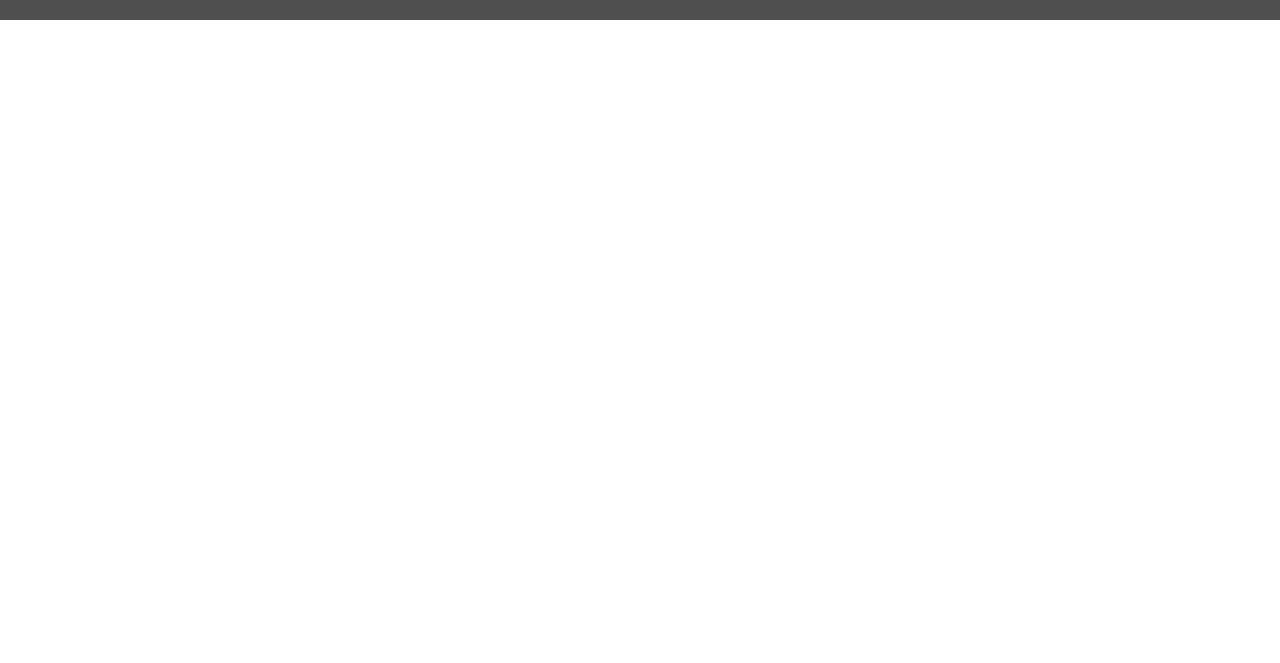
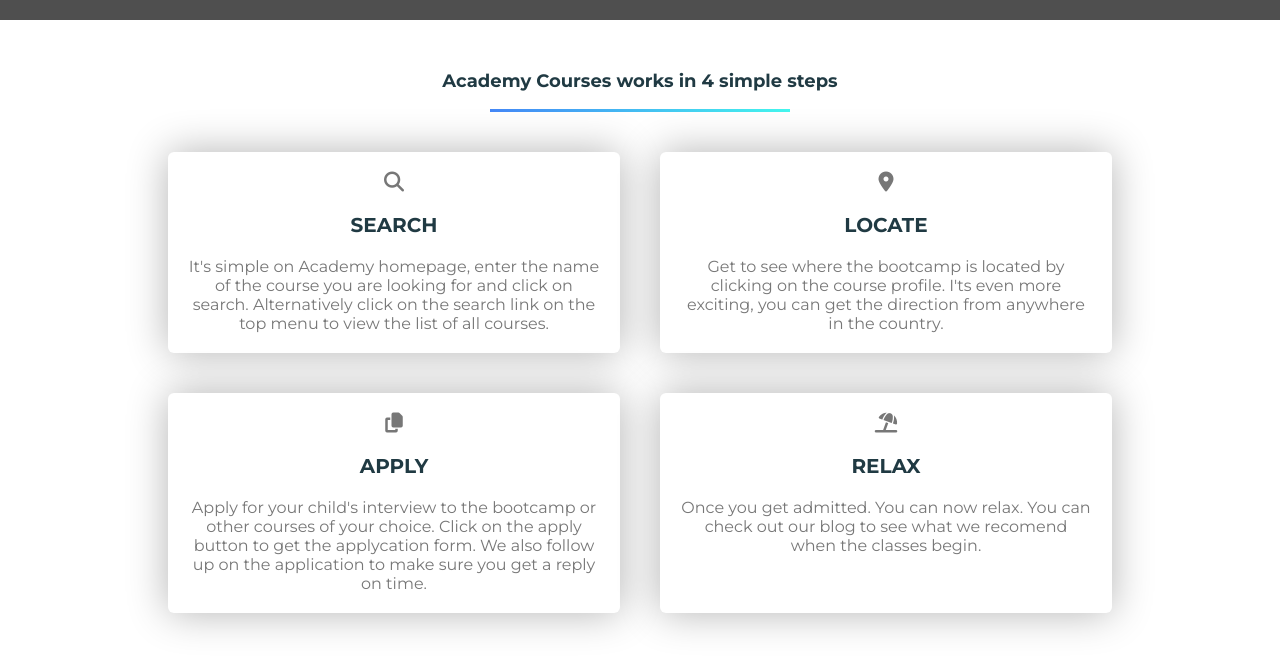
Before and after one commit to Ceci007/HTML-CSS-Capstone-Project, a website: page index.html in a window 1280 px wide. Shown: the part 780-1443 px from the top of the page. Before the commit the page ends 800 px from the top, so only its background shows below. Drawn offline with Linux system fonts and the light colour scheme; grey boxes are pictures that could not be loaded.

Commit message:
add steps section

```diff
--- a/index.html
+++ b/index.html
@@ -68,14 +68,39 @@
                 </div>
             </header>
         </div>
-        <!--
-            <form action="#" class="search">
-                <input type="text" class="search__input" placeholder="Search hotels" />
-                <button class="search__button">
+        <!-- Steps Section -->
+        <section class="steps">
+            <h3 class="steps__title">Academy Courses works in 4 simple steps</h3>
+            <div class="steps__grid">
+                <div class="card steps__step--1">
                     <i class="fas fa-search"></i>
-                </button>
-            </form>
-        -->
+                    <h4 class="steps__subtitle">Search</h4>
+                    <p>It's simple on Academy homepage, enter the name of the course you are looking for and click on search.
+                        Alternatively click on the search link on the top menu to view the list of all courses.
+                    </p>
+                </div>
+                <div class="card steps__step--2">
+                    <i class="fas fa-map-marker-alt"></i>
+                    <h4 class="steps__subtitle">Locate</h4>
+                    <p>Get to see where the bootcamp is located by clicking on the course profile. I'ts even more exciting, you can get
+                        the direction from anywhere in the country.
+                    </p>
+                </div>
+                <div class="card steps__step--3">
+                    <i class="fas fa-copy"></i>
+                    <h4 class="steps__subtitle">Apply</h4>
+                    <p>Apply for your child's interview to the bootcamp or other courses of your choice. Click on the apply button to get the
+                        applycation form. We also follow up on the application to make sure you get a reply on time.
+                    </p>
+                </div>
+                <div class="card steps__step--4">
+                    <i class="fas fa-umbrella-beach"></i>
+                    <h4 class="steps__subtitle">Relax</h4>
+                    <p>Once you get admitted. You can now relax. You can check out our blog to see what we recomend when the classes begin.
+                    </p>
+                </div>
+            </div>
+        </section>
     </div>
 </body>
 </html>
--- a/sass/base/_typography.scss
+++ b/sass/base/_typography.scss
@@ -1,3 +1,7 @@
+$bp-large: 64em;                    // 1024px
+$bp-medium: 48em;                     // 768px
+$bp-small: 31.25em;                 // 500px
+
 .heading-1 {
     font-size: 4.5rem;
     color: #fff;
@@ -7,16 +11,12 @@
     font-weight: 100;
 
     @media only screen and (max-width: $bp-medium) {
-        & {
-            font-size: 3rem;
-            text-align: center;
-        }
+        font-size: 3rem;
+        text-align: center;
     }
 
     @media only screen and (max-width: $bp-small) {
-        & {
-            font-size: 2rem;
-        }
+        font-size: 2rem;
     }
 }
 
@@ -27,8 +27,6 @@
     font-weight: 700;
 
     @media only screen and (max-width: $bp-medium) {
-        & {
-            text-align: center;
-        }
+        text-align: center;
     }
 }
--- a/sass/components/_header.scss
+++ b/sass/components/_header.scss
@@ -1,3 +1,7 @@
+$bp-large: 64em;                    // 1024px
+$bp-medium: 48em;                     // 768px
+$bp-small: 31.25em;                 // 500px
+
 .header-box {
     display: grid;
     grid-template-rows: 100vh;
@@ -6,17 +10,13 @@
 
 
   @media only screen and (max-width: $bp-medium) {
-    & {
-      display: grid;
-      grid-template-rows: 80vh;
-    }
+    display: grid;
+    grid-template-rows: 80vh;
   }
 
   @media only screen and (max-width: $bp-small) {
-    & {
-      display: grid;
-      grid-template-rows: 60vh;
-    }
+    display: grid;
+    grid-template-rows: 60vh;
   }
 }
 
--- /dev/null
+++ b/sass/components/_steps.scss
@@ -0,0 +1,101 @@
+$bp-large: 64em;                    // 1024px
+$bp-medium: 48em;                     // 768px
+$bp-small: 31.25em;                 // 500px
+
+.steps {
+    display: flex;
+    flex-direction: column;
+    padding: 3rem 1rem;
+    &__title {
+        color: var(--color-grey-dark-1);
+        margin: 2rem 0;
+        text-align: center;
+        position: relative;
+        font-size: 1.8rem;
+    }
+    &__title::after {
+        content: "";
+        width: 30rem;
+        height: 0.3rem;
+        background-image: linear-gradient(45deg, var(--color-primary), var(--color-primary-dark));
+        position: absolute;
+        bottom: -2rem;
+        left: 50%;
+        transform: translateX(-50%);
+    }
+    &__grid {
+        margin: 4rem;
+        display: grid;
+        grid-template-columns: repeat(2, 1fr);
+        grid-template-rows: repeat(2, min-content);
+        grid-gap: 4rem;
+        font-size: 1.6rem;
+        color: var(--color-grey-dark-2);
+        text-align: center;
+        justify-content: center;
+        justify-items: center;
+        @media only screen and (max-width: $bp-medium) {
+            display: grid;
+            grid-template-columns: 1fr;
+            grid-template-rows: repeat(4, min-content);
+        }
+    }
+    &__subtitle {
+        font-size: 2rem;
+        font-weight: 700;
+        color: var(--color-grey-dark-1);
+        margin: 2rem 0;
+        text-transform: uppercase;
+    }
+    & i {
+        font-size: 2rem;
+        color: var(--color-grey-dark-2);
+    }
+    &__step--1 {
+        grid-column: 1 / 2;
+        grid-row: 1 / 2;
+
+        @media only screen and (max-width: $bp-medium) {
+            grid-column: 1 / 2;
+            grid-row: 1 / 2;
+        }
+    }
+    &__step--2 {
+        grid-column: 2 / 3;
+        grid-row: 1 / 2;
+
+        @media only screen and (max-width: $bp-medium) {
+            grid-column: 1 / 2;
+            grid-row: 2 / 3;
+        }
+    }
+    &__step--3 {
+        grid-column: 1 / 2;
+        grid-row: 2 / 3;
+
+        @media only screen and (max-width: $bp-medium) {
+            grid-column: 1 / 2;
+            grid-row: 3 / 4;
+        }
+    }
+    &__step--4 {
+        grid-column: 2 / 3;
+        grid-row: 2 / 3;
+
+        @media only screen and (max-width: $bp-medium) {
+            grid-column: 1 / 2;
+            grid-row: 4 / 5;
+        }
+    }
+    & {
+        width: 80%;
+        margin: 0 auto;
+    }
+}
+
+.card {
+ background-color: white;
+ box-shadow: 0 0 4rem rgba(black, 0.3);
+ padding: 2rem;
+ border-radius: 6px;
+}
--- a/sass/layout/_navigation.scss
+++ b/sass/layout/_navigation.scss
@@ -1,3 +1,7 @@
+$bp-large: 64em;                    // 1024px
+$bp-medium: 48em;                     // 768px
+$bp-small: 31.25em;                 // 500px
+
 .navbar {
     position: fixed;
     width: 100%;
--- a/sass/main.scss
+++ b/sass/main.scss
@@ -11,6 +11,7 @@
 @import "layout/footer";
 
 @import "components/header";
+@import "components/steps";
 
 /*
 @import "components/buttons";
```
Also changed, not shown: css/style.css.
